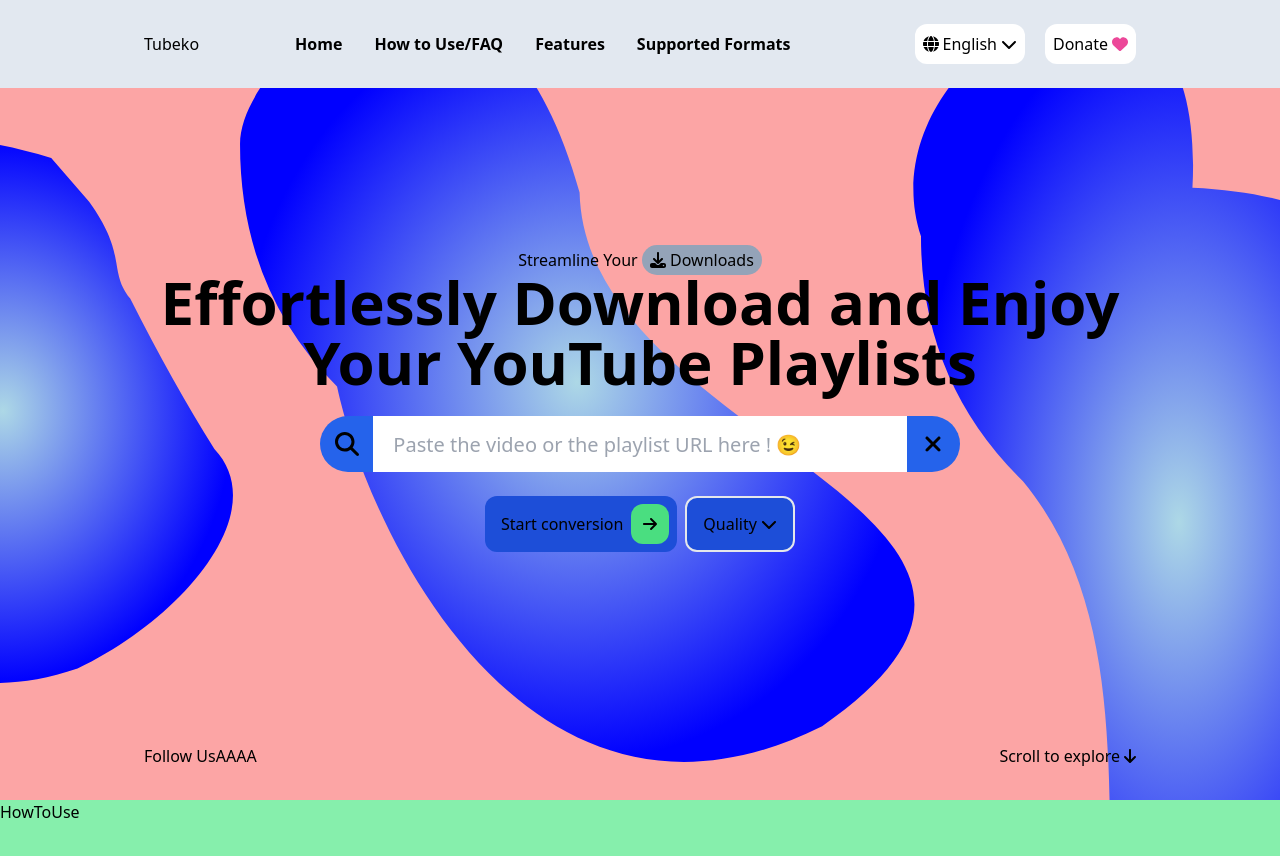
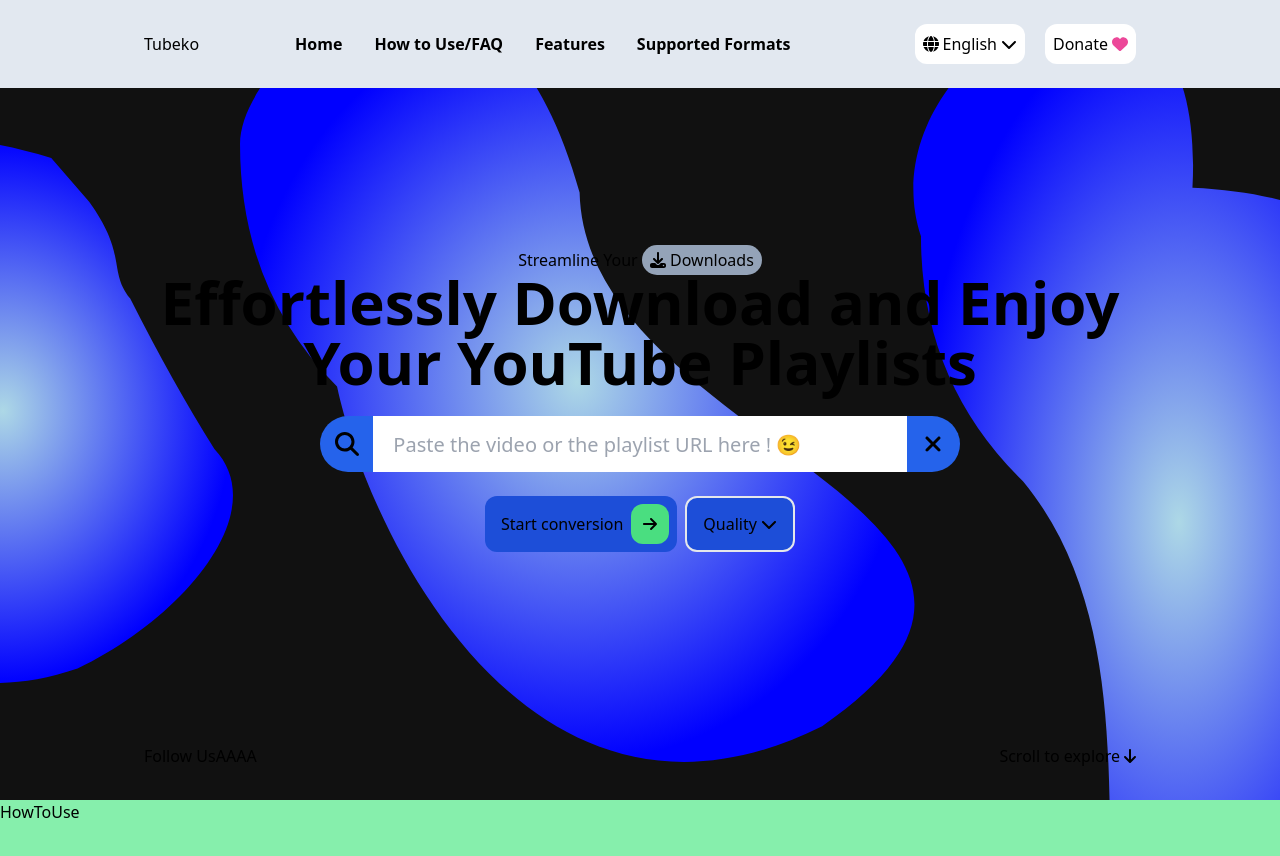
Before and after one commit to FetraFex/tubeko, a React (Vite) app: page / in a window 1280 px wide. Shown: the top 856 px of the page. Built offline with nearby package versions, Linux system fonts and the light colour scheme.

Commit message:
Refactor: Set the background color for the dark theme

```diff
--- a/src/components/Home.jsx
+++ b/src/components/Home.jsx
@@ -35,7 +35,7 @@ const Home = () => {
     }
 
     return (
-        <div className='m h-screen bg-red-300 flex flex-col justify-center items-center text-center relative z-0 overflow-hidden '>
+        <div style={{backgroundColor:"#111111"}} className='m h-screen  flex flex-col justify-center items-center text-center relative z-0 overflow-hidden '>
             <svg
                 className="absolute z-0 top-0 right-0 translate-x-1/2"
                 width="800"
```
